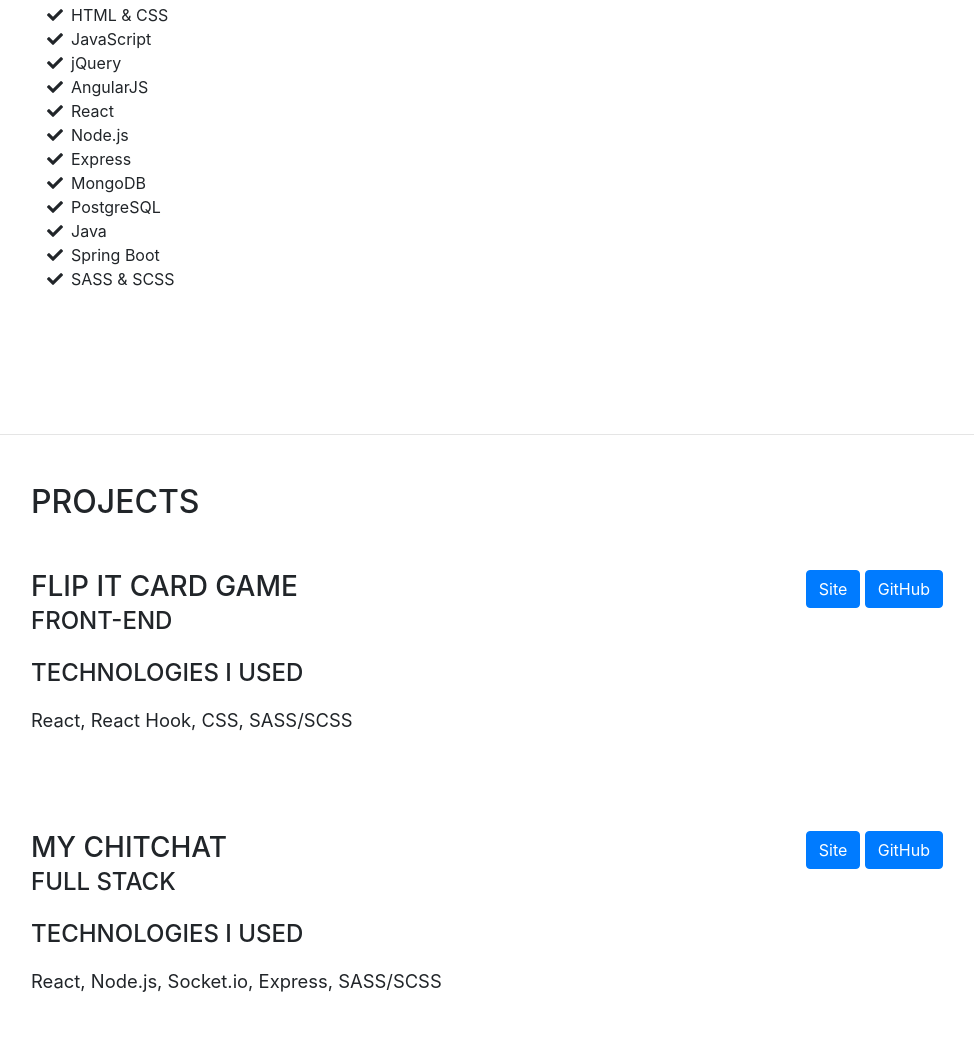
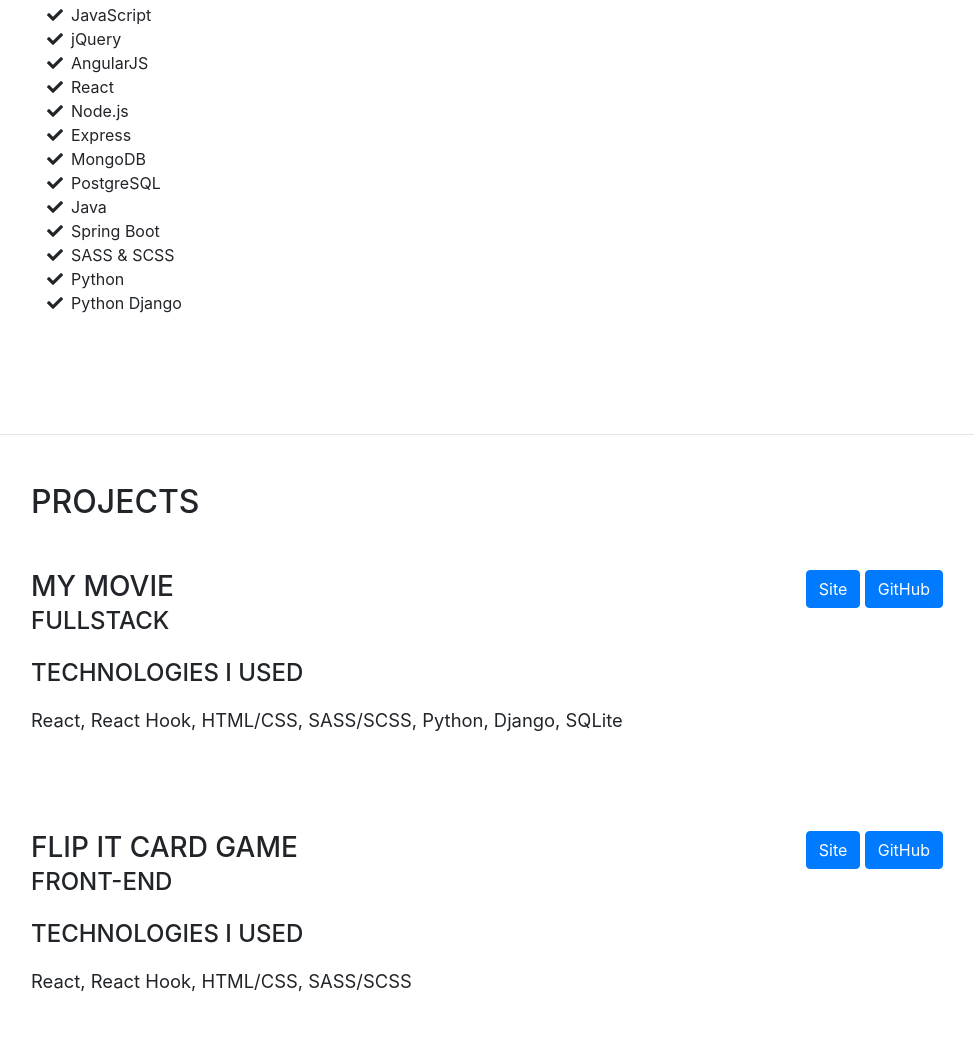
Before and after one commit to MannyJo/mannyjo.github.io, a website with bundled scripts: page index.html in a window 1280 px wide. Shown: the part 3593-4640 px from the top of the page, without its empty margins (289-1263 px from the left). Built offline with nearby package versions, Linux system fonts and the light colour scheme; a web font is replaced by a local one.

Commit message:
Add new project

```diff
--- a/index.html
+++ b/index.html
@@ -248,6 +248,12 @@
           <li>
             <i class="fa-li fa fa-check"></i>
             SASS &amp; SCSS</li>
+          <li>
+            <i class="fa-li fa fa-check"></i>
+            Python</li>
+          <li>
+            <i class="fa-li fa fa-check"></i>
+            Python Django</li>
         </ul>
       </div>
     </section>
@@ -260,11 +266,26 @@
 
         <div class="resume-item d-flex flex-column flex-md-row mb-5">
           <div class="resume-content mr-auto">
+            <h3 class="mb-0">My Movie</h3>
+            <div class="subheading mb-3">Fullstack</div>
+            <div class="subheading mb-3">Technologies I used</div>
+            <p class="lead mb-5">
+              React, React Hook, HTML/CSS, SASS/SCSS, Python, Django, SQLite
+            </p>
+          </div>
+          <div class="resume-date text-md-right">
+            <a class="btn btn-primary" href="https://ma-movie-page.herokuapp.com/">Site</a>
+            <a class="btn btn-primary" href="https://github.com/MannyJo/movie-app-all">GitHub</a>
+          </div>
+        </div>
+
+        <div class="resume-item d-flex flex-column flex-md-row mb-5">
+          <div class="resume-content mr-auto">
             <h3 class="mb-0">Flip it card game</h3>
             <div class="subheading mb-3">Front-end</div>
             <div class="subheading mb-3">Technologies I used</div>
             <p class="lead mb-5">
-              React, React Hook, CSS, SASS/SCSS
+              React, React Hook, HTML/CSS, SASS/SCSS
             </p>
           </div>
           <div class="resume-date text-md-right">
```
